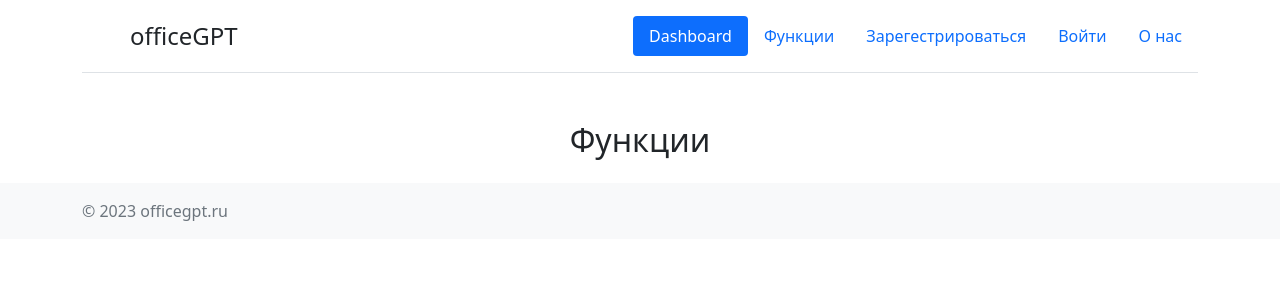
After one commit to Narek12345/OfficeGPT, a Django app: page /functions/ in a window 1280 px wide. The commit adds this page. Shown: the top 300 px of the page. Run offline with Django 5.2, Linux system fonts and the light colour scheme; some libraries are stand-ins or nearby versions.

Commit message:
Create functions.html template.

```diff
--- a/config/settings.py
+++ b/config/settings.py
@@ -138,5 +138,3 @@ DEFAULT_AUTO_FIELD = 'django.db.models.BigAutoField'
 LOGIN_URL = 'account:login'
 LOGIN_REDIRECT_URL = "account:profile"
 LOGOUT_REDIRECT_URL = "/"
-
-# CSRF_COOKIE_SECURE = False
--- a/config/urls.py
+++ b/config/urls.py
@@ -21,4 +21,5 @@ urlpatterns = [
     path('admin/', admin.site.urls),
     path('', include('dashboard.urls', namespace='dashboard')),
     path('account/', include('account.urls', namespace='account')),
+    path('functions/', include('functions.urls', namespace='functions'))
 ]
--- a/dashboard/templates/base.html
+++ b/dashboard/templates/base.html
@@ -24,7 +24,7 @@
 
       		<ul class="nav nav-pills">
         		<li class="nav-item"><a href="{% url 'dashboard:dashboard' %}" class="nav-link active" aria-current="page">Dashboard</a></li>
-        		<li class="nav-item"><a href="{% url 'dashboard:functions' %}" class="nav-link">Функции</a></li>
+        		<li class="nav-item"><a href="{% url 'functions:functions' %}" class="nav-link">Функции</a></li>
         		<!-- Проверяем, зарегестрирован пользователь или нет. -->
 				{% if request.user.is_authenticated %}
 					{% if request.user.first_name %}
--- a/dashboard/urls.py
+++ b/dashboard/urls.py
@@ -7,6 +7,5 @@ from . import views
 app_name = 'dashboard'
 urlpatterns = [
 	path('', views.dashboard, name='dashboard'),
-	path('functions/', views.functions, name='functions'),
 	path('about/', views.about, name='about'),
 ]
--- a/dashboard/views.py
+++ b/dashboard/views.py
@@ -4,10 +4,5 @@ from django.shortcuts import render
 def dashboard(request):
 	return render(request, 'dashboard/dashboard.html')
 
-
-def functions(request):
-	return render(request, 'dashboard/functions.html')
-
-
 def about(request):
 	return render(request, 'dashboard/about.html')
--- /dev/null
+++ b/functions/templates/functions/functions.html
@@ -0,0 +1,13 @@
+{% extends 'base.html' %}
+
+{% block title %}Функции{% endblock %}
+
+{% block content %}
+	<div class="container mt-5">
+		<div class="row">
+			<div class="col-lg-8 offset-lg-2">
+				<h2 class="text-center mb-4">Функции</h2>
+			</div>
+		</div>
+	</div>
+{% endblock %}
--- /dev/null
+++ b/functions/urls.py
@@ -0,0 +1,9 @@
+from django.urls import path
+
+from . import views
+
+app_name = 'functions'
+
+urlpatterns = [
+	path('', views.FunctionsView.as_view(), name='functions'),
+]
--- a/functions/views.py
+++ b/functions/views.py
@@ -1,3 +1,9 @@
+from django.views import View
 from django.shortcuts import render
 
-# Create your views here.
+
+class FunctionsView(View):
+	template_name = 'functions/functions.html'
+
+	def get(self, request):
+		return render(request, self.template_name)
```
